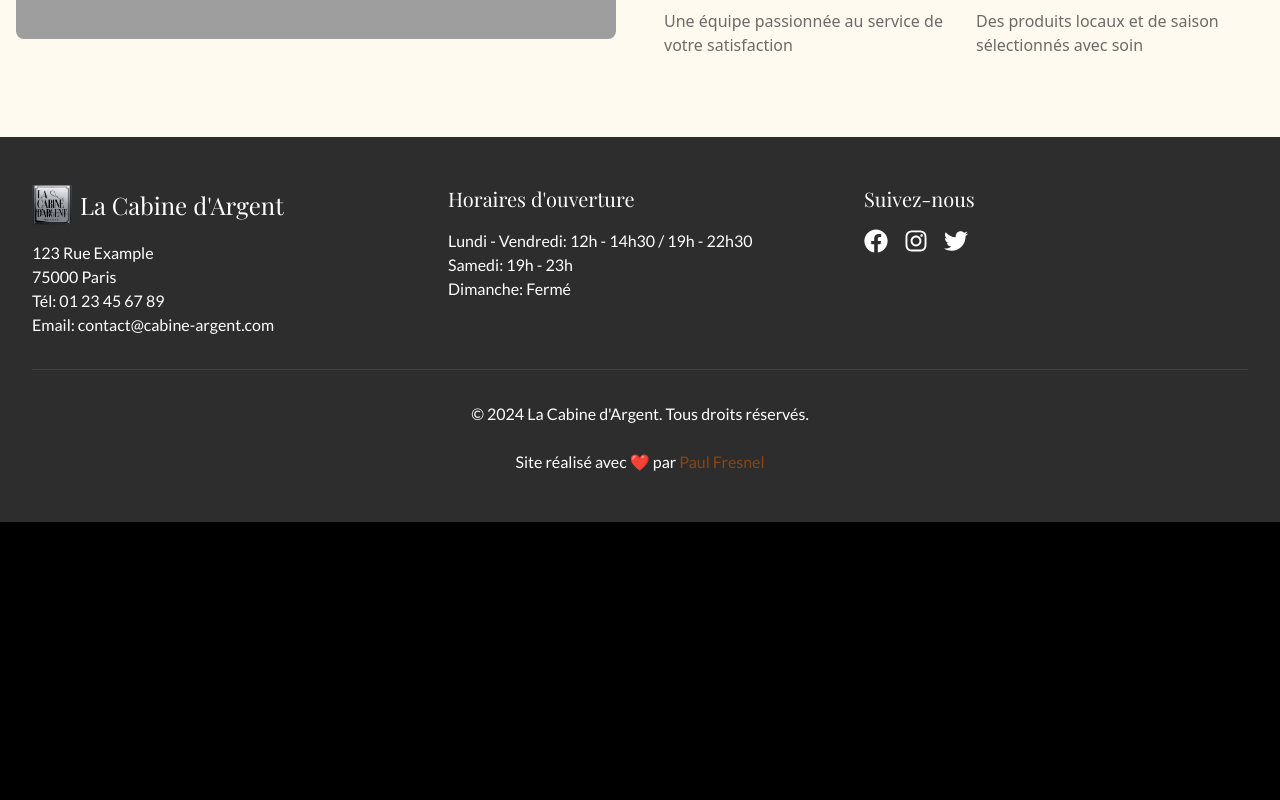
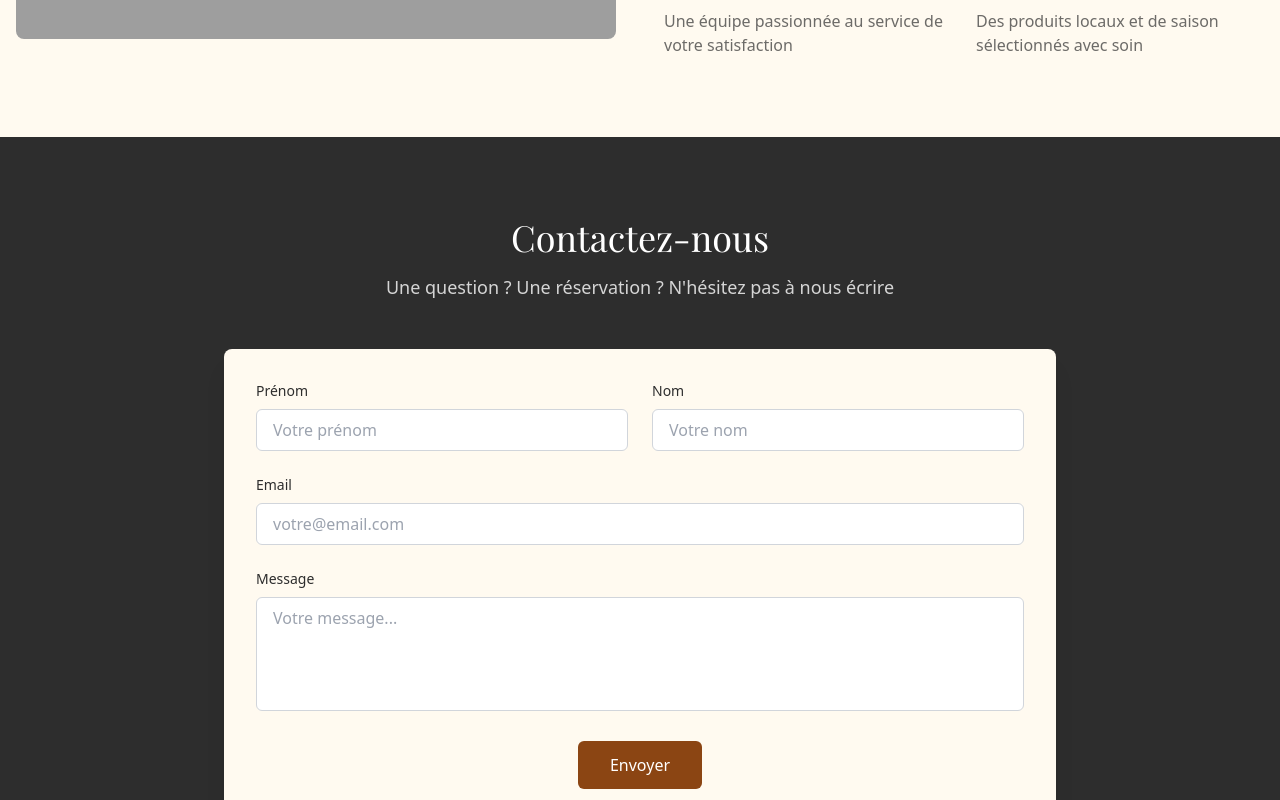
Before and after one commit to Paulfresnel/restaurant-template, a Next.js app: page / in a window 1280 px wide. Shown: the part 1260-2060 px from the top of the page. Before the commit the page ends 1782 px from the top, so only its background shows below. Built offline with nearby package versions, Linux system fonts and the light colour scheme; no server answers; grey boxes are pictures that could not be loaded; a web font is replaced by a local one.

Commit message:
form working

```diff
--- a/package.json
+++ b/package.json
@@ -9,7 +9,10 @@
     "lint": "next lint"
   },
   "dependencies": {
+    "@emailjs/browser": "^4.4.1",
     "@heroicons/react": "^2.1.5",
+    "emailjs": "^4.0.3",
+    "env": "^0.0.2",
     "framer-motion": "^11.11.11",
     "next": "15.0.2",
     "react": "^18.2.0",
--- a/src/app/globals.css
+++ b/src/app/globals.css
@@ -33,3 +33,9 @@ body {
     transition: opacity 1s ease-in-out;
   }
 }
+
+html, body {
+  overflow-x: hidden;
+  width: 100%;
+  position: relative;
+}
--- a/src/app/page.tsx
+++ b/src/app/page.tsx
@@ -1,5 +1,6 @@
 import BackgroundSlider from '@/components/home/BackgroundSlider';
 import WelcomeSection from '@/components/home/WelcomeSection';
+import ContactForm from '@/components/home/ContactForm';
 
 export default function Home() {
   return (
@@ -16,6 +17,7 @@ export default function Home() {
         </div>
       </div>
       <WelcomeSection />
+      <ContactForm />
     </>
   );
 }
--- /dev/null
+++ b/src/components/home/ContactForm.tsx
@@ -0,0 +1,187 @@
+'use client';
+
+import { useState, useRef, useEffect } from 'react';
+import emailjs from '@emailjs/browser';
+import { EMAILJS_CONFIG } from '@/config/emailjs';
+
+const ContactForm = () => {
+  const [isMounted, setIsMounted] = useState(false);
+  const formRef = useRef<HTMLFormElement>(null);
+  const [formData, setFormData] = useState({
+    firstName: '',
+    lastName: '',
+    email: '',
+    message: ''
+  });
+
+  const [isSubmitting, setIsSubmitting] = useState(false);
+  const [submitStatus, setSubmitStatus] = useState<'idle' | 'success' | 'error'>('idle');
+
+  useEffect(() => {
+    setIsMounted(true);
+    // Debug logs
+    console.log('Public Key:', EMAILJS_CONFIG.PUBLIC_KEY);
+    console.log('Service ID:', EMAILJS_CONFIG.SERVICE_ID);
+    console.log('Template ID:', EMAILJS_CONFIG.TEMPLATE_ID);
+
+    // Initialize EmailJS
+    if (EMAILJS_CONFIG.PUBLIC_KEY) {
+      emailjs.init(EMAILJS_CONFIG.PUBLIC_KEY);
+    } else {
+      console.error('EmailJS Public Key is missing!');
+    }
+  }, []);
+
+  const handleSubmit = async (e: React.FormEvent) => {
+    e.preventDefault();
+    setIsSubmitting(true);
+
+    try {
+      if (!EMAILJS_CONFIG.PUBLIC_KEY || !EMAILJS_CONFIG.SERVICE_ID || !EMAILJS_CONFIG.TEMPLATE_ID) {
+        throw new Error('EmailJS configuration is incomplete');
+      }
+
+      const templateParams = {
+        to_email: 'paul.fresnel1@gmail.com',
+        firstName: `${formData.firstName}`,
+        lastName: `${formData.lastName}`,
+        email: formData.email,
+        message: formData.message,
+      };
+
+      const response = await emailjs.send(
+        EMAILJS_CONFIG.SERVICE_ID,
+        EMAILJS_CONFIG.TEMPLATE_ID,
+        templateParams
+      );
+
+      console.log('Email sent successfully:', response);
+      setSubmitStatus('success');
+      setFormData({ firstName: '', lastName: '', email: '', message: '' });
+      setTimeout(() => setSubmitStatus('idle'), 3000);
+    } catch (error) {
+      console.error('Error sending email:', error);
+      setSubmitStatus('error');
+    } finally {
+      setIsSubmitting(false);
+    }
+  };
+
+  if (!isMounted) return null;
+
+  return (
+    <section className="py-20 bg-background-dark">
+      <div className="max-w-4xl mx-auto px-4 sm:px-6 lg:px-8">
+        <div className="text-center mb-12">
+          <h2 className="text-4xl font-heading text-text-light mb-4">
+            Contactez-nous
+          </h2>
+          <p className="text-lg text-text-light/80">
+            Une question ? Une réservation ? N&apos;hésitez pas à nous écrire
+          </p>
+        </div>
+
+        <form
+          ref={formRef}
+          onSubmit={handleSubmit}
+          className="bg-background rounded-lg p-8 shadow-xl text-text-default"
+        >
+          <div className="grid grid-cols-1 sm:grid-cols-2 gap-6 mb-6">
+            <div>
+              <label htmlFor="firstName" className="block text-sm font-medium text-text-default mb-2">
+                Prénom
+              </label>
+              <input
+                type="text"
+                name="firstName"
+                id="firstName"
+                value={formData.firstName}
+                onChange={(e) => setFormData(prev => ({ ...prev, firstName: e.target.value }))}
+                required
+                className="w-full px-4 py-2 rounded-md border border-gray-300 focus:border-primary focus:ring-2 focus:ring-primary/20 outline-none transition-colors duration-200"
+                placeholder="Votre prénom"
+              />
+            </div>
+            <div>
+              <label htmlFor="lastName" className="block text-sm font-medium text-text-default mb-2">
+                Nom
+              </label>
+              <input
+                type="text"
+                name="lastName"
+                id="lastName"
+                value={formData.lastName}
+                onChange={(e) => setFormData(prev => ({ ...prev, lastName: e.target.value }))}
+                required
+                className="w-full px-4 py-2 rounded-md border border-gray-300 focus:border-primary focus:ring-2 focus:ring-primary/20 outline-none transition-colors duration-200"
+                placeholder="Votre nom"
+              />
+            </div>
+          </div>
+
+          <div className="mb-6">
+            <label htmlFor="email" className="block text-sm font-medium text-text-default mb-2">
+              Email
+            </label>
+            <input
+              type="email"
+              name="email"
+              id="email"
+              value={formData.email}
+              onChange={(e) => setFormData(prev => ({ ...prev, email: e.target.value }))}
+              required
+              className="w-full px-4 py-2 rounded-md border border-gray-300 focus:border-primary focus:ring-2 focus:ring-primary/20 outline-none transition-colors duration-200"
+              placeholder="votre@email.com"
+            />
+          </div>
+
+          <div className="mb-6">
+            <label htmlFor="message" className="block text-sm font-medium text-text-default mb-2">
+              Message
+            </label>
+            <textarea
+              name="message"
+              id="message"
+              value={formData.message}
+              onChange={(e) => setFormData(prev => ({ ...prev, message: e.target.value }))}
+              required
+              rows={4}
+              className="w-full px-4 py-2 rounded-md border border-gray-300 focus:border-primary focus:ring-2 focus:ring-primary/20 outline-none transition-colors duration-200 resize-none"
+              placeholder="Votre message..."
+            />
+          </div>
+
+          <div className="flex justify-center">
+            <button
+              type="submit"
+              disabled={isSubmitting}
+              className={`
+                px-8 py-3 rounded-md text-text-light font-medium transition-all duration-200
+                ${isSubmitting
+                  ? 'bg-primary/70 cursor-not-allowed'
+                  : 'bg-primary hover:bg-primary-light'
+                }
+              `}
+            >
+              {isSubmitting ? 'Envoi en cours...' : 'Envoyer'}
+            </button>
+          </div>
+
+          {submitStatus === 'success' && (
+            <div className="mt-4 text-center text-green-600">
+              Message envoyé avec succès !
+            </div>
+          )}
+
+          {submitStatus === 'error' && (
+            <div className="mt-4 text-center text-red-600">
+              Une erreur est survenue. Veuillez réessayer.
+            </div>
+          )}
+        </form>
+      </div>
+    </section>
+  );
+};
+
+export default ContactForm;
--- a/src/components/home/WelcomeSection.tsx
+++ b/src/components/home/WelcomeSection.tsx
@@ -1,9 +1,20 @@
 'use client';
 
 import Image from 'next/image';
+import { useEffect, useState } from 'react';
 import { motion } from 'framer-motion';
 
 const WelcomeSection = () => {
+  const [isMounted, setIsMounted] = useState(false);
+
+  useEffect(() => {
+    setIsMounted(true);
+  }, []);
+
+  if (!isMounted) {
+    return null; // ou un placeholder/skeleton
+  }
+
   return (
     <section className="py-20 bg-background px-4">
       <div className="max-w-7xl mx-auto">
--- /dev/null
+++ b/src/config/emailjs.ts
@@ -0,0 +1,5 @@
+export const EMAILJS_CONFIG = {
+  PUBLIC_KEY: process.env.NEXT_PUBLIC_EMAILJS_PUBLIC_KEY || '',
+  SERVICE_ID: process.env.NEXT_PUBLIC_EMAILJS_SERVICE_ID || '',
+  TEMPLATE_ID: process.env.NEXT_PUBLIC_EMAILJS_TEMPLATE_ID || ''
+};
```
Also changed, not shown: 1 other file (tests, documents, lock files or other folders).
